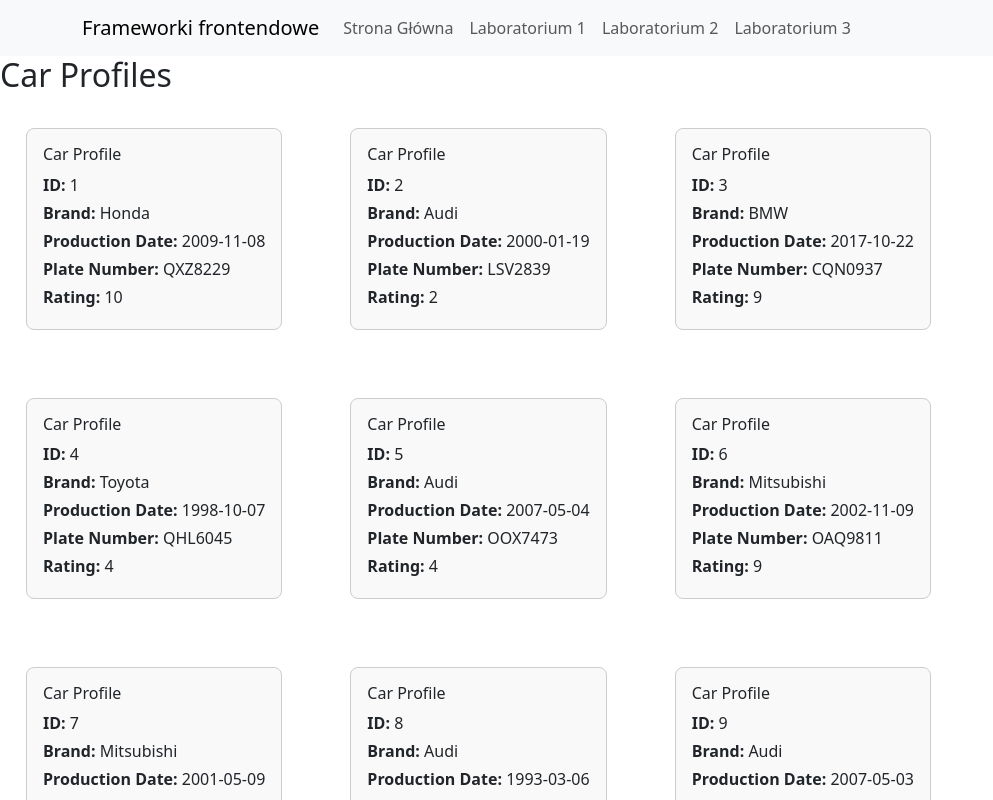
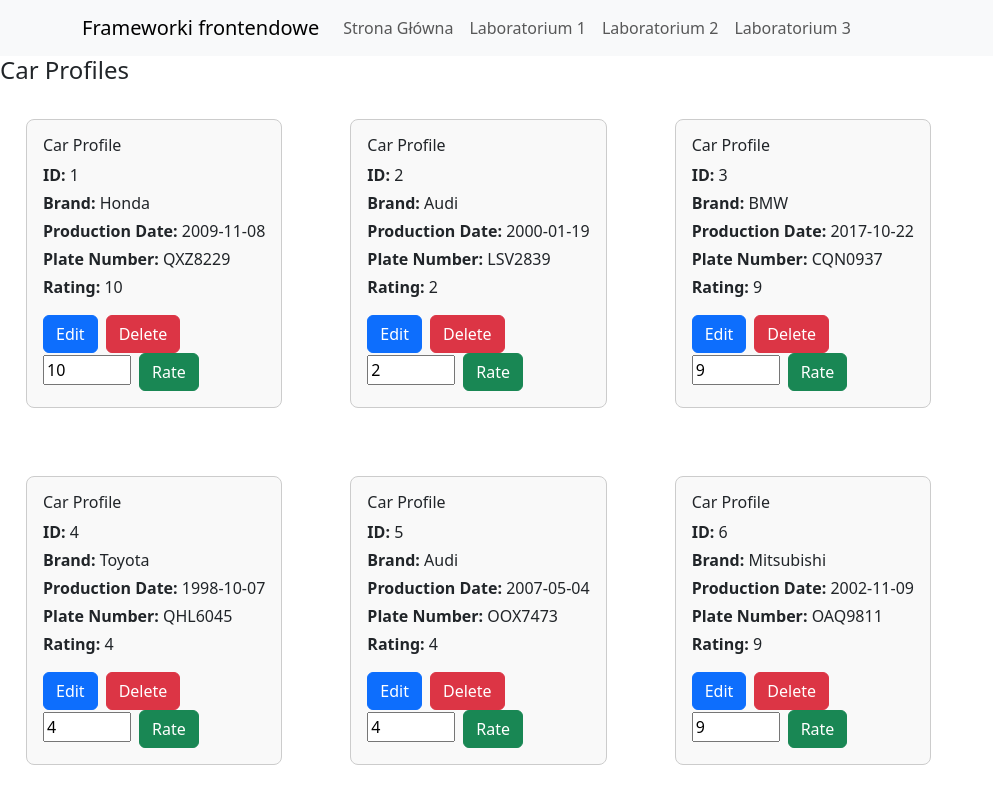
Before and after one commit to WikaZi/FrameworkiFrontendowe, a React (Vite) app in the folder lab1/vite-project/: page /lab3 in a window 1280 px wide. Shown: the top 800 px of the page, without its empty margins (0-993 px from the left). Built offline with nearby package versions, Linux system fonts and the light colour scheme.

Commit message:
3.2 done

```diff
--- a/lab1/vite-project/src/components/CarProfile.jsx
+++ b/lab1/vite-project/src/components/CarProfile.jsx
@@ -1,7 +1,12 @@
 import PropTypes from 'prop-types';
+import { useState } from 'react';
 
-const CarProfile = ({ car }) => {
+const CarProfile = ({ car, onEdit, onDelete, onRate  }) => {
+    const [rating, setRating] = useState(car.rating || 0);
+    const handleRate = () => {
+        onRate(car.id, rating); };
     return (
+
         <div className="car-profile">
             <h6>Car Profile</h6>
             <p><strong>ID:</strong> {car.id}</p>
@@ -9,6 +14,22 @@ const CarProfile = ({ car }) => {
             <p><strong>Production Date:</strong> {car.productionDate}</p>
             <p><strong>Plate Number:</strong> {car.plateNumber}</p>
             <p><strong>Rating:</strong> {car.rating}</p>
+
+            <div className="buttons mt-3">
+                <button onClick={() => onEdit(car.id)} className="btn btn-primary me-2">Edit</button>
+                <button onClick={() => onDelete(car.id)} className="btn btn-danger me-2">Delete</button>
+                <div>
+                <input
+                        type="number"
+                        value={rating}
+                        onChange={(e) => setRating(e.target.value)}
+                        min="0"
+                        max="10"
+                        className="me-2"
+                    />
+                <button onClick={handleRate} className="btn btn-success">Rate</button>
+                </div>
+            </div>
         </div>
     );
 };
@@ -20,8 +41,11 @@ CarProfile.propTypes = {
         brand: PropTypes.string.isRequired,
         productionDate: PropTypes.string.isRequired,
         plateNumber: PropTypes.string.isRequired,
-        rating: PropTypes.string.isRequired
+        rating: PropTypes.number.isRequired
     }).isRequired,
+    onEdit: PropTypes.func.isRequired,
+    onDelete: PropTypes.func.isRequired,
+    onRate: PropTypes.func.isRequired
 };
 
 export default CarProfile;
--- a/lab1/vite-project/src/components/FlexContainer.jsx
+++ b/lab1/vite-project/src/components/FlexContainer.jsx
@@ -1,12 +1,17 @@
 import 'bootstrap/dist/css/bootstrap.min.css';
 import PropTypes from 'prop-types';
 
-const FlexContainer = ({ element: Element, data }) => {
+const FlexContainer = ({ element: Element, data, onEdit, onDelete, onRate }) => {
   return (
     <div className="d-flex flex-wrap gap-3 justify-content-start">
     {data.map((item) => (
       <div key={item.id} className="flex-item p-3">
-        <Element car={item} />
+        <Element
+        car={item}
+        onEdit={onEdit}
+        onDelete={onDelete}
+        onRate={onRate}
+        />
       </div>
     ))}
   </div>
@@ -16,6 +21,9 @@ const FlexContainer = ({ element: Element, data }) => {
 FlexContainer.propTypes = {
     element: PropTypes.elementType.isRequired,
     data: PropTypes.arrayOf(PropTypes.object).isRequired,
-  };
+    onEdit: PropTypes.func.isRequired,
+    onDelete: PropTypes.func.isRequired,
+    onRate: PropTypes.func.isRequired
+}
 
 export default FlexContainer;
--- a/lab1/vite-project/src/components/Lab3Page.jsx
+++ b/lab1/vite-project/src/components/Lab3Page.jsx
@@ -1,15 +1,142 @@
-import FlexContainer from "./FlexContainer";
-import CarProfile from "./CarProfile";
-import { data } from "../data/module-data";
-function Lab3Page() {
-        return (
-          <div>
-          <h2>Car Profiles</h2>
-          <FlexContainer element={CarProfile} data={data} />
-        </div>
-          );
-        };
+import { useState } from 'react';
+import FlexContainer from './FlexContainer';
+import CarProfile from './CarProfile';
+import { data } from '../data/module-data';
+import PropTypes from 'prop-types';
+
+const Lab3Page = () => {
+    const [cars, setCars] = useState(data);
+    const [isEditing, setIsEditing] = useState(false);
+    const [editingCar, setEditingCar] = useState(null);
+
+    const handleEdit = (id) => {
+        const carToEdit = cars.find(car => car.id === id);
+        setEditingCar(carToEdit);
+        setIsEditing(true);
+    };
+
+    const handleDelete = (id) => {
+        const updatedCars = cars.filter(car => car.id !== id);
+        setCars(updatedCars);
+    };
+
+    const handleRate = (id, newRating) => {
+        const updatedCars = cars.map(car =>
+            car.id === id ? { ...car, rating: newRating } : car
+
+        );
+        setCars(updatedCars);
+    };
+
+    const handleSave = (updatedCar) => {
+        const updatedCars = cars.map(car =>
+            car.id === updatedCar.id ? updatedCar : car
+        );
+        setCars(updatedCars);
+        setIsEditing(false);
+        setEditingCar(null);
+    };
 
 
 
+    return (
+        <div>
+            <h4>Car Profiles</h4>
+            {isEditing ? (
+                <CarEditForm
+                    car={editingCar}
+                    onSave={handleSave}
+                    onCancel={() => setIsEditing(false)}
+                />
+            ) : (
+                <FlexContainer
+                    element={CarProfile}
+                    data={cars}
+                    onEdit={handleEdit}
+                    onDelete={handleDelete}
+                    onRate={handleRate}
+                />
+            )}
+        </div>
+    );
+};
+
+
+const CarEditForm = ({ car, onSave, onCancel }) => {
+    const [brand, setBrand] = useState(car.brand);
+    const [productionDate, setProductionDate] = useState(car.productionDate);
+    const [plateNumber, setPlateNumber] = useState(car.plateNumber);
+    const [rating, setRating] = useState(car.rating);
+
+    const handleSubmit = (e) => {
+        e.preventDefault();
+        const updatedCar = {
+            ...car,
+            brand,
+            productionDate,
+            plateNumber,
+            rating: Number(rating)
+        };
+        onSave(updatedCar);
+    };
+
+
+    return (
+        <form onSubmit={handleSubmit}>
+            <h3>Edit Car</h3>
+            <div className="mb-3">
+                <label>Brand:</label>
+                <input
+                    type="text"
+                    value={brand}
+                    onChange={(e) => setBrand(e.target.value)}
+                    required
+                />
+            </div>
+            <div className="mb-3">
+                <label>Production Date:</label>
+                <input
+                    type="date"
+                    value={productionDate}
+                    onChange={(e) => setProductionDate(e.target.value)}
+                    required
+                />
+            </div>
+            <div className="mb-3">
+                <label>Plate Number:</label>
+                <input
+                    type="text"
+                    value={plateNumber}
+                    onChange={(e) => setPlateNumber(e.target.value)}
+                    required
+                />
+            </div>
+            <div className="mb-3">
+                <label>Rating:</label>
+                <input
+                    type="number"
+                    value={rating}
+                    onChange={(e) => setRating(e.target.value)}
+                    min="0"
+                    max="10"
+                    required
+                />
+            </div>
+            <button type="submit" className="btn btn-success">Save</button>
+            <button type="button" onClick={onCancel} className="btn btn-secondary ms-2">Cancel</button>
+        </form>
+    );
+};
+CarEditForm.propTypes = {
+  car: PropTypes.shape({
+      id: PropTypes.number.isRequired,
+      brand: PropTypes.string.isRequired,
+      productionDate: PropTypes.string.isRequired,
+      plateNumber: PropTypes.string.isRequired,
+      rating: PropTypes.number.isRequired,
+  }).isRequired,
+  onSave: PropTypes.func.isRequired,
+  onCancel: PropTypes.func.isRequired,
+}
+
 export default Lab3Page;
```
